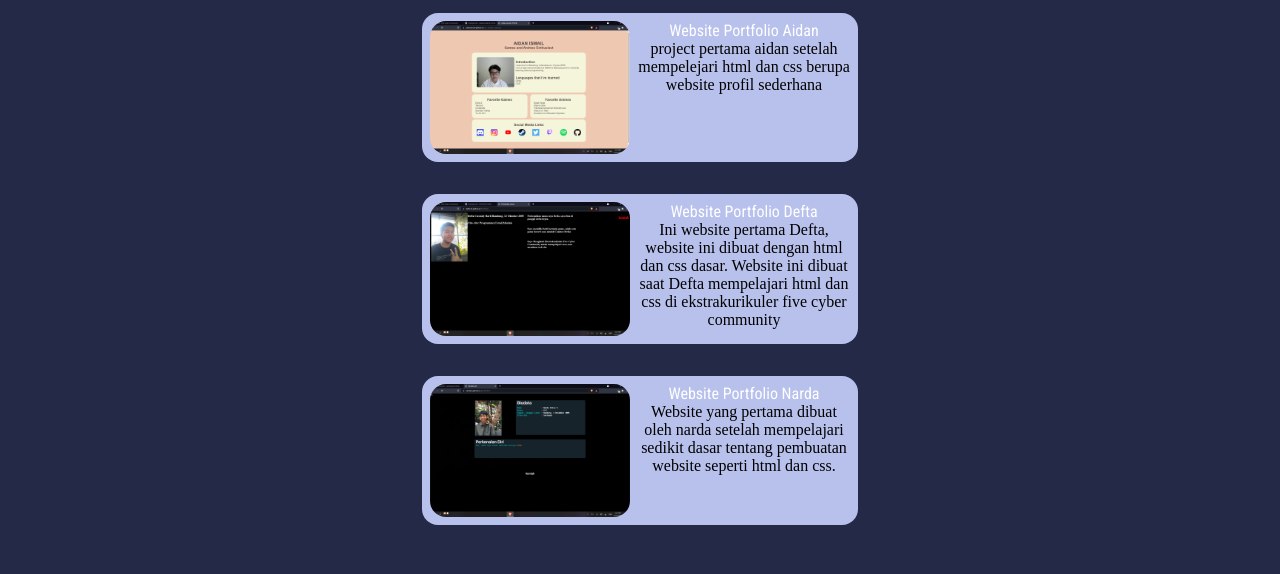
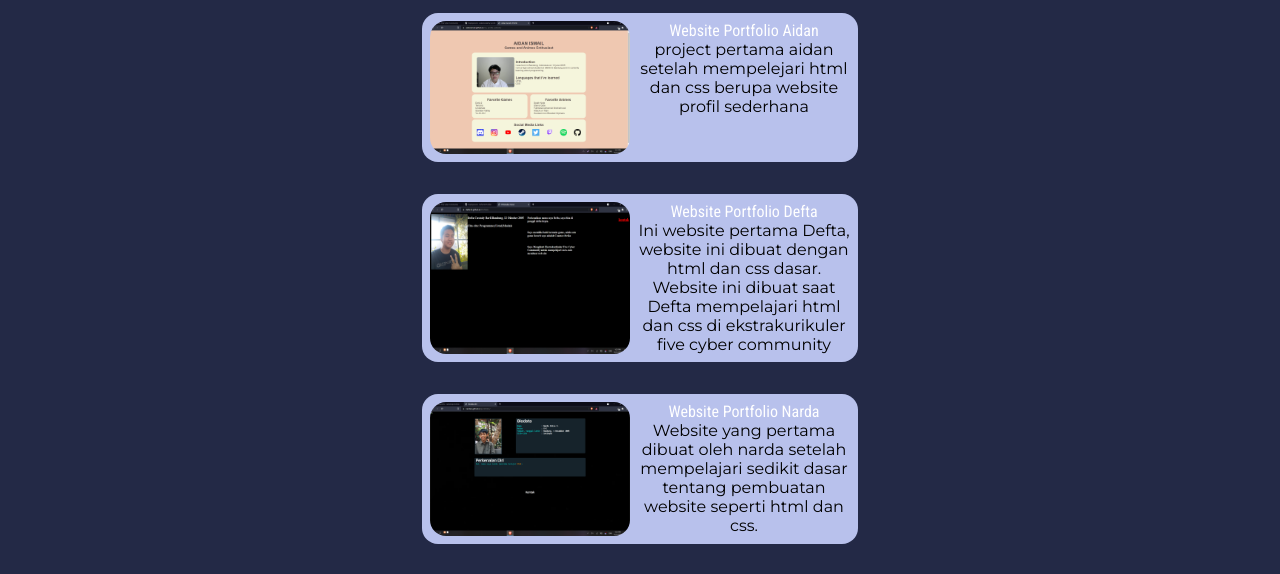
Before and after one commit to fivecybercommunity/kelompok-1, a plain HTML site: page html/karya.html in a window 1280 px wide. Shown: the part 226-800 px from the top of the page. Drawn offline with Linux system fonts and the light colour scheme.

Commit message:
kang abel lupa
kang abel lupa

```diff
--- a/styles/abel/_abel.scss
+++ b/styles/abel/_abel.scss
@@ -1,4 +1,9 @@
+@import url('https://fonts.googleapis.com/css2?family=Montserrat:wght@400;700&display=swap');
+$font:'Montserrat', 'sans-serif';
+
+
 .karya {
+
     margin : 96px auto;
     display : flex;
     flex-direction : column;
@@ -11,6 +16,10 @@
         border-radius : 16px;
         padding : 8px;
         margin : 16px;
+
+        p{
+            font-family:$font;
+        }
 
         img {
             width : 200px;
```
Also changed, not shown: styles/styles.css, 1 other file.
